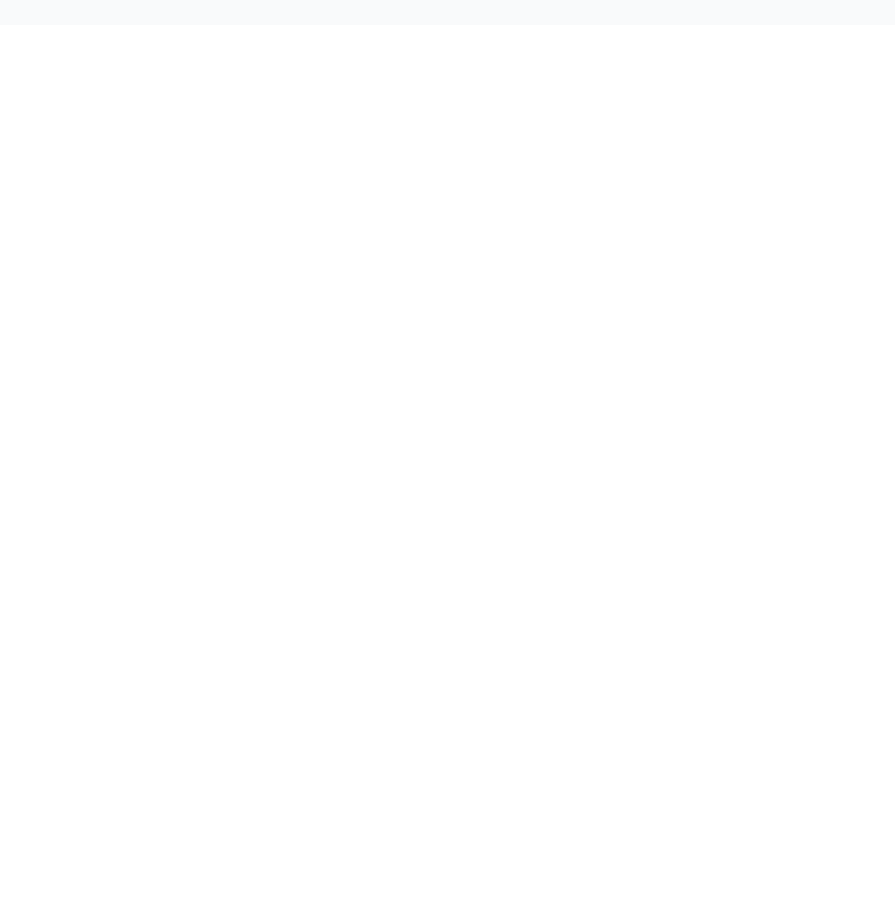
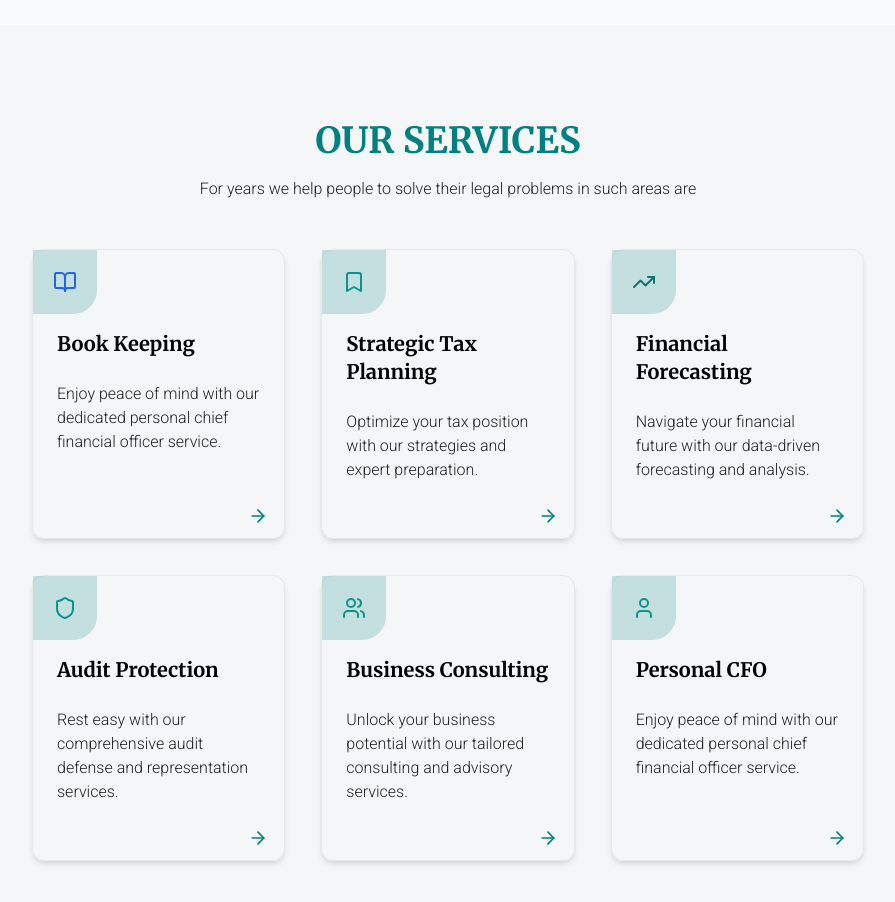
Before and after one commit to hellboy2310/assetra_new, a React (Vite) app: page / in a window 1280 px wide. Shown: the part 1720-2622 px from the top of the page, without its empty margins (192-1087 px from the left). Before the commit the page ends 1745 px from the top, so only its background shows below. Built offline with nearby package versions, Linux system fonts and the light colour scheme.

Commit message:
feat: services completed

```diff
--- a/src/components/Home.tsx
+++ b/src/components/Home.tsx
@@ -1,11 +1,15 @@
-import { ArrowRight, ArrowLeft } from 'lucide-react';
+import { ArrowRight, ArrowLeft, Icon } from 'lucide-react';
 import { Typewriter } from 'react-simple-typewriter';
-import { statsData } from '../utils/constants';
+import { SERVICES_DATA, statsData } from '../utils/constants';
 import { useState } from 'react';
 
 
 const Home = () => {
     const [currentIndex, setCurrentIndex] = useState(0);
+    const [currentServiceIndex, setCurrentServiceIndex] = useState(0);
+    const totalDots = 6;
+
+
 
     const handlePrev = () => {
         setCurrentIndex((prev) => (prev === 0 ? statsData.length - 1 : prev - 1));
@@ -15,7 +19,16 @@ const Home = () => {
         setCurrentIndex((prev) => (prev === statsData.length - 1 ? 0 : prev + 1));
     };
 
+    const handlePrevService = () => {
+        setCurrentServiceIndex((prev) => (prev - 1 + totalDots) % totalDots);
+    };
+
+    const handleNextServices = () => {
+        setCurrentServiceIndex((prev) => (prev + 1) % totalDots);
+    };
+
     const currentStat = statsData[currentIndex];
+    const currentServiceStat = SERVICES_DATA[currentServiceIndex];
 
 
     return (
@@ -83,7 +96,7 @@ const Home = () => {
                             <img className='w-full h-auto object-cover rounded-lg shadow-md' src='assets/aboutus.png' />
                         </div>
                         <div className='w-full md:w-3/5 flex flex-col justify-center items-center md:items-start space-y-4 text-center md:text-left'>
-                            <h1 className='text-h3 text-primaryColor'>ABOUT US</h1>
+                            <h1 className='text-h3 text-primaryColor font-bold'>ABOUT US</h1>
                             <p className='text-medSmall text-blackDiffType font-light leading-relaxed'>
                                 Welcome to ASSETra, a leading business consulting firm operating globally. Our expert team helps businesses achieve sustainable growth with tailored strategies.
                             </p>
@@ -95,6 +108,88 @@ const Home = () => {
                 </div>
             </section>
 
+            <section className="  w-full  bg-lightGrayBg py-16 sm:py-20 md:py-24 space-y-8 sm:space-y-12">
+                {/* Heading */}
+                <div className="flex flex-col items-center text-center space-y-3 sm:space-y-4">
+                    <h1 className="text-2xl sm:text-3xl md:text-4xl text-primaryColor font-bold">
+                        OUR SERVICES
+                    </h1>
+                    <p className="text-medSmall px-6 pb-12 sm:pb-0 sm:text-base text-blackDiffType font-light max-w-xl">
+                        For years we help people to solve their legal problems in such areas are
+                    </p>
+                </div>
+
+                {/* Cards */}
+                <div className="hidden sm:grid max-w-screen-2xl mx-auto px-4 sm:px-8 md:px-12 lg:px-24 xl:px-56
+                  grid-cols-1 sm:grid-cols-2 md:grid-cols-3 gap-6 sm:gap-8 md:gap-9">
+                    {SERVICES_DATA.map((item) => {
+                        const Icon = item.icon;
+                        return (
+                            <div
+                                key={item.id}
+                                className={`flex flex-col h-full w-full rounded-xl border shadow-md ${item.bgColor}
+                transition-shadow duration-300 hover:shadow-xl`}
+                            >
+                                <div className={`w-16 h-16 flex items-center justify-center bg-primaryColor/20 rounded-br-3xl ${item.bgColor} ${item.iconColor}`}>
+                                    <Icon className="w-6 h-6 " />
+                                </div>
+                                <h3 className="px-6 text-lg py-4 sm:text-xl font-semibold text-black py-2">
+                                    {item.title}
+                                </h3>
+                                <p className="px-6 text-sm py-2 sm:text-base text-blackDiffType font-light mb-4">
+                                    {item.description}
+                                </p>
+                                <button
+                                    aria-label={`Learn more about ${item.title}`}
+                                    className="mt-auto pb-3 pr-4 w-full flex justify-end items-center gap-2 text-primaryColor font-medium hover:underline"
+                                >
+                                    <ArrowRight className="w-5 h-5" />
+                                </button>
+                            </div>
+                        );
+                    })}
+                </div>
+
+                {/* section of services_data in mobile */}
+                <div className='md:hidden lg:hidden'>
+                    <div className='px-3 '>
+                        <div
+                            key={currentServiceStat.id}
+                            className={`flex flex-col  h-full w-full rounded-xl border shadow-md ${currentServiceStat.bgColor}
+                      transition-shadow duration-300 hover:shadow-xl`}
+                        >
+                            <div className={`w-16 h-16 flex  items-center justify-center bg-primaryColor/20 rounded-br-3xl rounded-tl-xl ${currentServiceStat.bgColor} ${currentServiceStat.iconColor}`}>
+                                <currentServiceStat.icon className="w-6 h-6 " />
+                            </div>
+                            <h3 className="px-6 text-lg py-4 sm:text-xl font-semibold text-black ">
+                                {currentServiceStat.title}
+                            </h3>
+                            <p className="px-6 text-sm py-2 sm:text-base text-blackDiffType font-light mb-4">
+                                {currentServiceStat.description}
+                            </p>
+                            <button
+                                aria-label={`Learn more about ${currentServiceStat.title}`}
+                                className="mt-auto pb-3 pr-4 w-full flex justify-end items-center gap-2 text-primaryColor font-medium hover:underline"
+                            >
+                                <ArrowRight className="w-5 h-5" />
+                            </button>
+                        </div>
+                    </div>
+                    <div className='py-16  pb-3 sm:pb-0 flex flex-row justify-between px-4'>
+                        <button className='w-10 h-10 text-primaryColor rounded-full border border-primaryColor flex items-center justify-center hover:bg-primaryColor/30 hover:text-white transition' onClick={handlePrevService}><ArrowLeft /></button>
+                        <div className='space-x-2'>{[...Array(totalDots)].map((_, index) => (
+                            <button
+                                key={index}
+                                className={`w-3 h-3 rounded-full transition ${index === currentServiceIndex ? "bg-primaryColor" : "bg-gray-200"
+                                    }`}
+                            />
+                        ))}</div>
+                        <button className='w-10 h-10 rounded-full border border-primaryColor flex items-center  justify-center text-primaryColor hover:bg-primaryColor/30 hover:text-white transition' onClick={handleNextServices}><ArrowRight /></button>
+
+                    </div>
+                </div>
+
+            </section>
 
 
 
--- a/src/utils/constants.ts
+++ b/src/utils/constants.ts
@@ -1,3 +1,13 @@
+import {
+    BookOpen,
+    Bookmark,
+    TrendingUp,
+    Shield,
+    Users,
+    User,
+    ArrowRight
+} from 'lucide-react';
+
 export const statsData = [
     { value: '85+', label: 'Clients Globally' },
     { value: '12+', label: 'Years of Experience' },
@@ -5,3 +15,62 @@ export const statsData = [
     { value: '35%', label: 'Referral Business' },
     { value: '10%', label: 'Paperless Commitment' },
 ];
+
+
+export const SERVICES_DATA = [
+    {
+        id: 1,
+        title: "Book Keeping",
+        description: "Enjoy peace of mind with our dedicated personal chief financial officer service.",
+        icon: BookOpen,
+        bgColor: "white",
+        iconColor: "text-blue-600",
+        borderColor: "border-blue-200",
+        featured: true
+    },
+    {
+        id: 2,
+        title: "Strategic Tax Planning",
+        description: "Optimize your tax position with our strategies and expert preparation.",
+        icon: Bookmark,
+        bgColor: "white",
+        iconColor: "text-teal-600",
+        featured: false
+    },
+    {
+        id: 3,
+        title: "Financial Forecasting",
+        description: "Navigate your financial future with our data-driven forecasting and analysis.",
+        icon: TrendingUp,
+        bgColor: "white",
+        iconColor: "text-teal-700",
+        featured: false
+    },
+    {
+        id: 4,
+        title: "Audit Protection",
+        description: "Rest easy with our comprehensive audit defense and representation services.",
+        icon: Shield,
+        bgColor: "white",
+        iconColor: "text-teal-600",
+        featured: false
+    },
+    {
+        id: 5,
+        title: "Business Consulting",
+        description: "Unlock your business potential with our tailored consulting and advisory services.",
+        icon: Users,
+        bgColor: "white",
+        iconColor: "text-teal-600",
+        featured: false
+    },
+    {
+        id: 6,
+        title: "Personal CFO",
+        description: "Enjoy peace of mind with our dedicated personal chief financial officer service.",
+        icon: User,
+        bgColor: "white",
+        iconColor: "text-teal-600",
+        featured: false
+    }
+];
--- a/tailwind.config.js
+++ b/tailwind.config.js
@@ -24,8 +24,10 @@ export default {
         h3: "30px",
         h4: "28px",
         h5: "24px",
+        h6: "20px",
         medSmall: "18px",
         small:'16px',
+        verySmall: '14px',
         nav: "20px",
       },
     },
```
